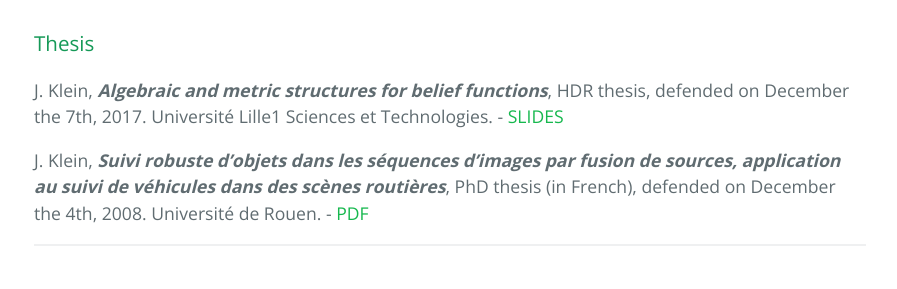
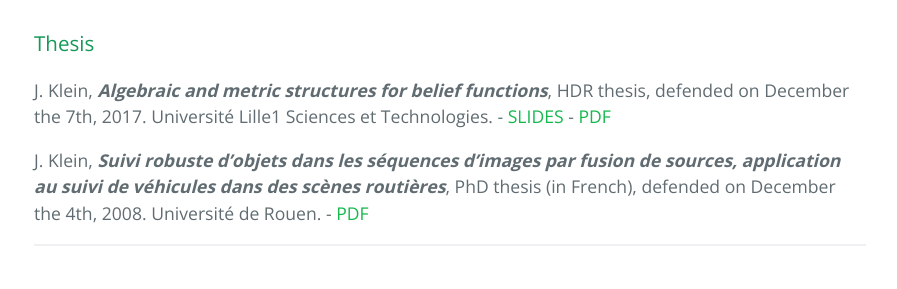
Before and after one commit to john-klein/john-klein.github.io, a Jekyll site: the page built from index.md, in a window 1280 px wide and 900 px high, scrolled down 3812 px. Shown: the part 156-445 px from the top of the window, without its empty margins (190-1087 px from the left). Built offline with Jekyll 4.4.1, drawn with Linux system fonts in a browser that asks for light colours; our own code applies the rules of GitHub Pages for plain Markdown files.

Commit message:
ajout du mémoire d'HDR

```diff
--- a/index.md
+++ b/index.md
@@ -161,7 +161,8 @@ Belief Functions: Theory and Applications: Fourth International Conference, BELI
 ### [](#header-3)Thesis
 
  J. Klein, ***Algebraic and metric structures for belief functions***, HDR thesis, defended on December the 7th, 2017. Université Lille1 Sciences et Technologies. -
- <a href="https://john-klein.github.io/assets/files/slides_HDR_v3_handout.pdf" style="color: rgb(22,184,78)">SLIDES</a>
+ <a href="https://john-klein.github.io/assets/files/slides_HDR_v3_handout.pdf" style="color: rgb(22,184,78)">SLIDES</a> -
+<a href="https://john-klein.github.io/assets/files/manuscript.pdf" style="color: rgb(22,184,78)">PDF</a>
 
  J. Klein, ***Suivi robuste d'objets dans les séquences d'images par fusion de sources, application au suivi de véhicules dans des scènes routières***, PhD thesis (in French), defended on December the 4th, 2008. Université de Rouen. -
 <a href="https://john-klein.github.io/assets/files/TheseFinale_copie1.pdf" style="color: rgb(22,184,78)">PDF</a>
```
Also changed, not shown: 4 other files.
